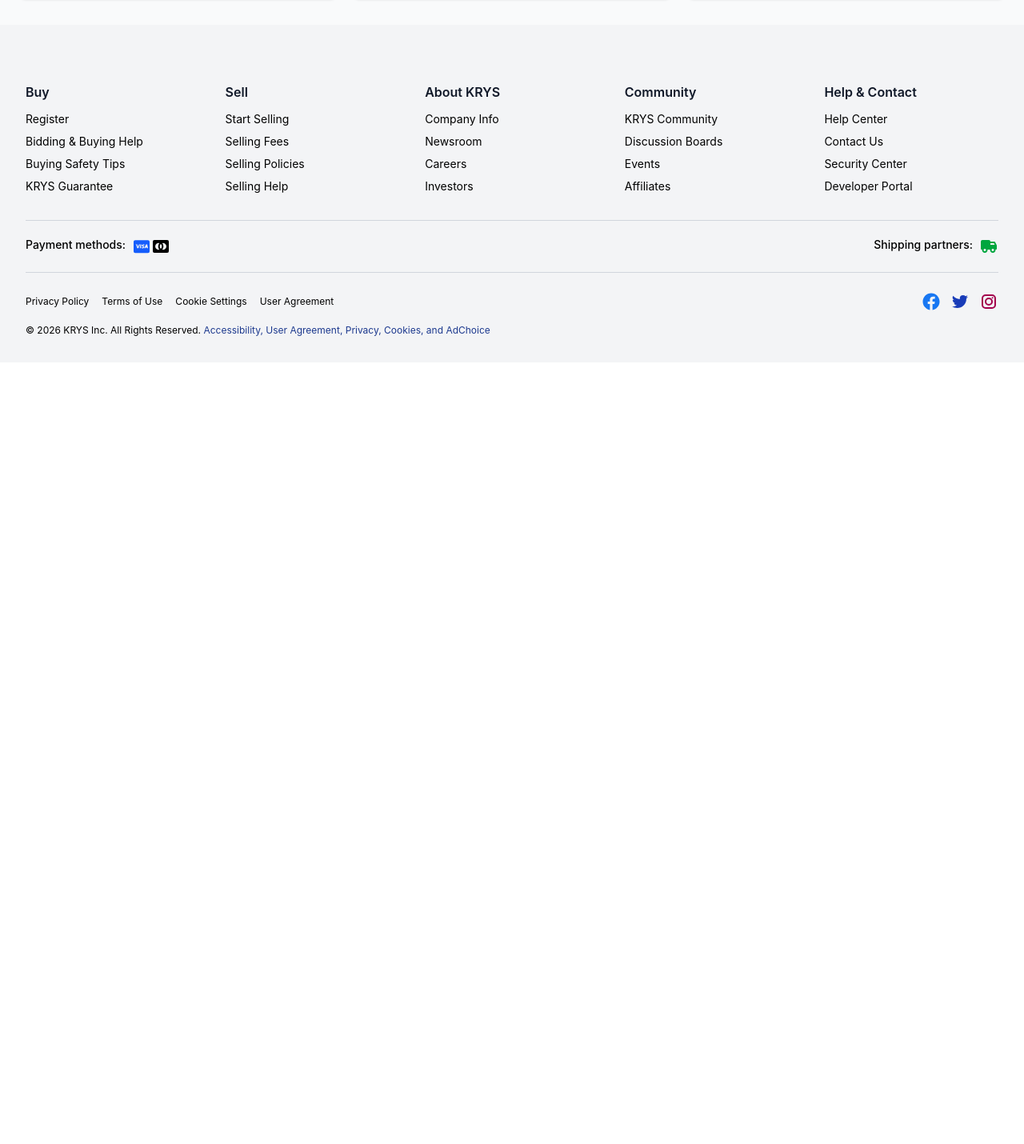
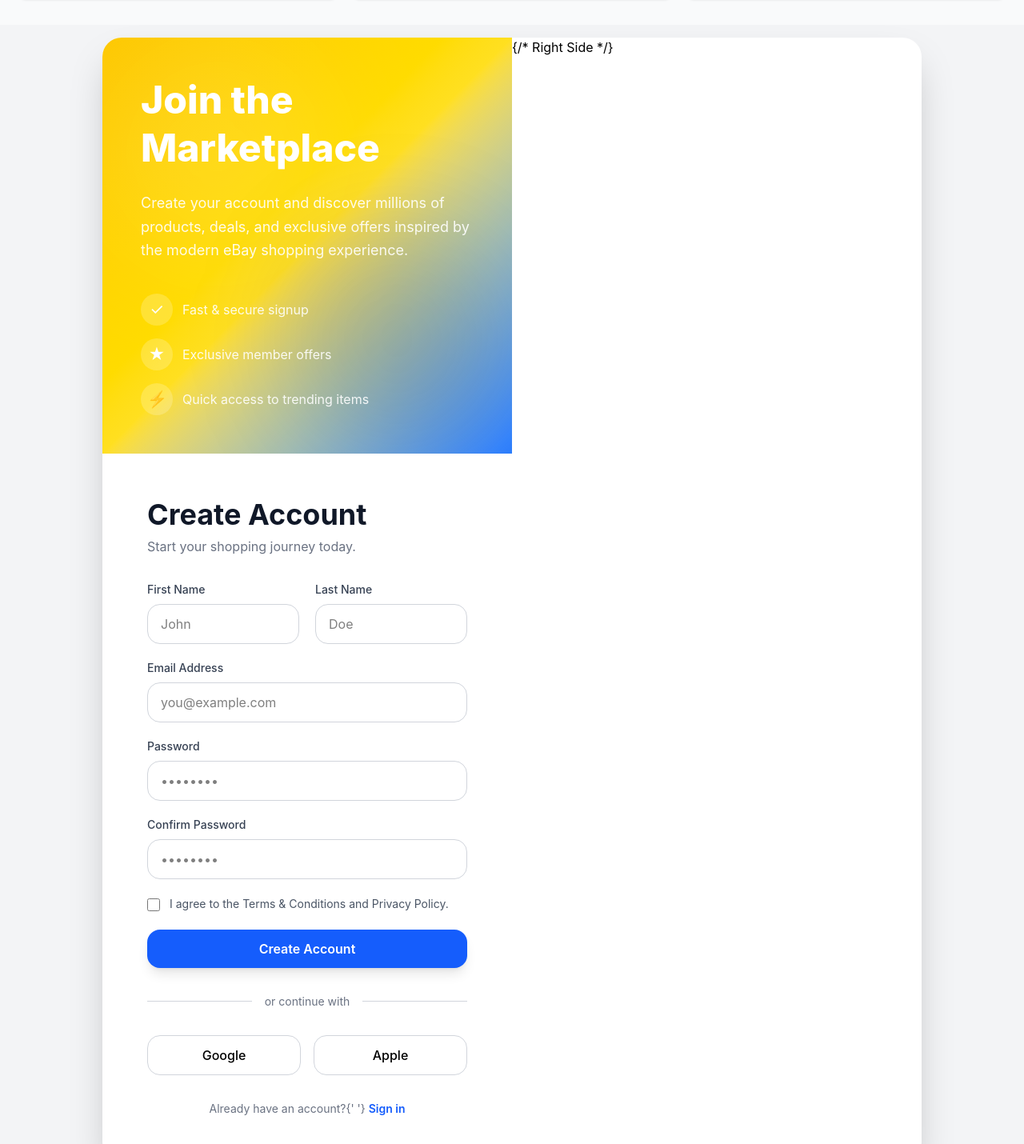
Before and after one commit to krysmaejaneCabillo/eCommerce-vue-vite, a Vue app: page / in a window 1280 px wide. Shown: the part 1599-3029 px from the top of the page at 80% size. Before the commit the page ends 2052 px from the top, so only its background shows below. Built offline with nearby package versions, Linux system fonts and the light colour scheme.

Commit message:
new file

```diff
--- a/src/App.vue
+++ b/src/App.vue
@@ -8,6 +8,7 @@ import Saved from './components/Saved.vue';
 import Krys from './components/Krys.vue';
 import Footer from './components/Footer.vue';
 import Help from './components/Help.vue';
+import Register from './Modal/Register.vue';
 export default {
     components: {
         Navbar,
@@ -18,7 +19,8 @@ export default {
         Saved,
         Krys,
         Footer,
-        Help
+        Help,
+        Register
     },
     data() {
         return {
@@ -51,5 +53,7 @@ export default {
     <Krys v-if="currentPage === 'Krys'" />
     <Help v-if="currentPage === 'Help'" />
     <Modal v-if="modal" @closeModal="closeBtn" />
+    <Register />
+
     <Footer/>
 </template>
--- /dev/null
+++ b/src/Modal/Register.vue
@@ -0,0 +1,150 @@
+<script>
+
+</script>
+
+<template>
+    <div className="min-h-screen bg-gray-100 flex items-center justify-center p-4">
+        <div
+            className="w-full max-w-5xl bg-white rounded-3xl shadow-2xl overflow-hidden grid grid-cols-1 lg:grid-cols-2">
+            <div
+                className="hidden lg:flex flex-col justify-center bg-gradient-to-br from-yellow-400 via-yellow-300 to-blue-500 p-12 text-white relative overflow-hidden">
+                <div className="absolute top-0 left-0 w-72 h-72 bg-white/10 rounded-full blur-3xl"></div>
+                <div className="absolute bottom-0 right-0 w-72 h-72 bg-black/10 rounded-full blur-3xl"></div>
+
+                <div className="relative z-10">
+                    <h1 className="text-5xl font-extrabold mb-6 leading-tight">
+                        Join the Marketplace
+                    </h1>
+                    <p className="text-lg text-white/90 leading-relaxed max-w-md">
+                        Create your account and discover millions of products, deals,
+                        and exclusive offers inspired by the modern eBay shopping
+                        experience.
+                    </p>
+
+                    <div className="mt-10 space-y-4">
+                        <div className="flex items-center gap-3">
+                            <div
+                                className="w-10 h-10 rounded-full bg-white/20 flex items-center justify-center text-xl">
+                                ✓
+                            </div>
+                            <span className="text-white/90">Fast & secure signup</span>
+                        </div>
+
+                        <div className="flex items-center gap-3">
+                            <div
+                                className="w-10 h-10 rounded-full bg-white/20 flex items-center justify-center text-xl">
+                                ★
+                            </div>
+                            <span className="text-white/90">Exclusive member offers</span>
+                        </div>
+
+                        <div className="flex items-center gap-3">
+                            <div
+                                className="w-10 h-10 rounded-full bg-white/20 flex items-center justify-center text-xl">
+                                ⚡
+                            </div>
+                            <span className="text-white/90">Quick access to trending items</span>
+                        </div>
+                    </div>
+                </div>
+            </div>
+
+            {/* Right Side */}
+            <div className="p-8 sm:p-10 lg:p-14 flex flex-col justify-center">
+                <div className="mb-8 text-center lg:text-left">
+                    <h2 className="text-4xl font-bold text-gray-900">
+                        Create Account
+                    </h2>
+                    <p className="text-gray-500 mt-2">
+                        Start your shopping journey today.
+                    </p>
+                </div>
+
+                <form className="space-y-5">
+                    <div className="grid grid-cols-1 sm:grid-cols-2 gap-5">
+                        <div>
+                            <label className="block text-sm font-medium text-gray-700 mb-2">
+                                First Name
+                            </label>
+                            <input type="text" placeholder="John"
+                                className="w-full rounded-2xl border border-gray-300 px-4 py-3 focus:outline-none focus:ring-2 focus:ring-blue-500 focus:border-transparent transition" />
+                        </div>
+
+                        <div>
+                            <label className="block text-sm font-medium text-gray-700 mb-2">
+                                Last Name
+                            </label>
+                            <input type="text" placeholder="Doe"
+                                className="w-full rounded-2xl border border-gray-300 px-4 py-3 focus:outline-none focus:ring-2 focus:ring-blue-500 focus:border-transparent transition" />
+                        </div>
+                    </div>
+
+                    <div>
+                        <label className="block text-sm font-medium text-gray-700 mb-2">
+                            Email Address
+                        </label>
+                        <input type="email" placeholder="you@example.com"
+                            className="w-full rounded-2xl border border-gray-300 px-4 py-3 focus:outline-none focus:ring-2 focus:ring-blue-500 focus:border-transparent transition" />
+                    </div>
+
+                    <div>
+                        <label className="block text-sm font-medium text-gray-700 mb-2">
+                            Password
+                        </label>
+                        <input type="password" placeholder="••••••••"
+                            className="w-full rounded-2xl border border-gray-300 px-4 py-3 focus:outline-none focus:ring-2 focus:ring-blue-500 focus:border-transparent transition" />
+                    </div>
+
+                    <div>
+                        <label className="block text-sm font-medium text-gray-700 mb-2">
+                            Confirm Password
+                        </label>
+                        <input type="password" placeholder="••••••••"
+                            className="w-full rounded-2xl border border-gray-300 px-4 py-3 focus:outline-none focus:ring-2 focus:ring-blue-500 focus:border-transparent transition" />
+                    </div>
+
+                    <div className="flex items-start gap-3">
+                        <input type="checkbox"
+                            className="mt-1 w-4 h-4 rounded border-gray-300 text-blue-600 focus:ring-blue-500" />
+                        <p className="text-sm text-gray-600 leading-relaxed">
+                            I agree to the Terms & Conditions and Privacy Policy.
+                        </p>
+                    </div>
+
+                    <button type="submit"
+                        className="w-full bg-blue-600 hover:bg-blue-700 text-white font-semibold py-3 rounded-2xl transition duration-300 shadow-lg hover:shadow-xl">
+                        Create Account
+                    </button>
+                </form>
+
+                <div className="relative my-8">
+                    <div className="absolute inset-0 flex items-center">
+                        <div className="w-full border-t border-gray-300"></div>
+                    </div>
+                    <div className="relative flex justify-center text-sm">
+                        <span className="bg-white px-4 text-gray-500">or continue with</span>
+                    </div>
+                </div>
+
+                <div className="grid grid-cols-1 sm:grid-cols-2 gap-4">
+                    <button className="border border-gray-300 rounded-2xl py-3 font-medium hover:bg-gray-50 transition">
+                        Google
+                    </button>
+
+                    <button className="border border-gray-300 rounded-2xl py-3 font-medium hover:bg-gray-50 transition">
+                        Apple
+                    </button>
+                </div>
+
+                <p className="text-center text-sm text-gray-500 mt-8">
+                    Already have an account?{' '}
+                    <span className="text-blue-600 font-semibold cursor-pointer hover:underline">
+                        Sign in
+                    </span>
+                </p>
+            </div>
+        </div>
+    </div>
+    );
+    }
+</template>
```
